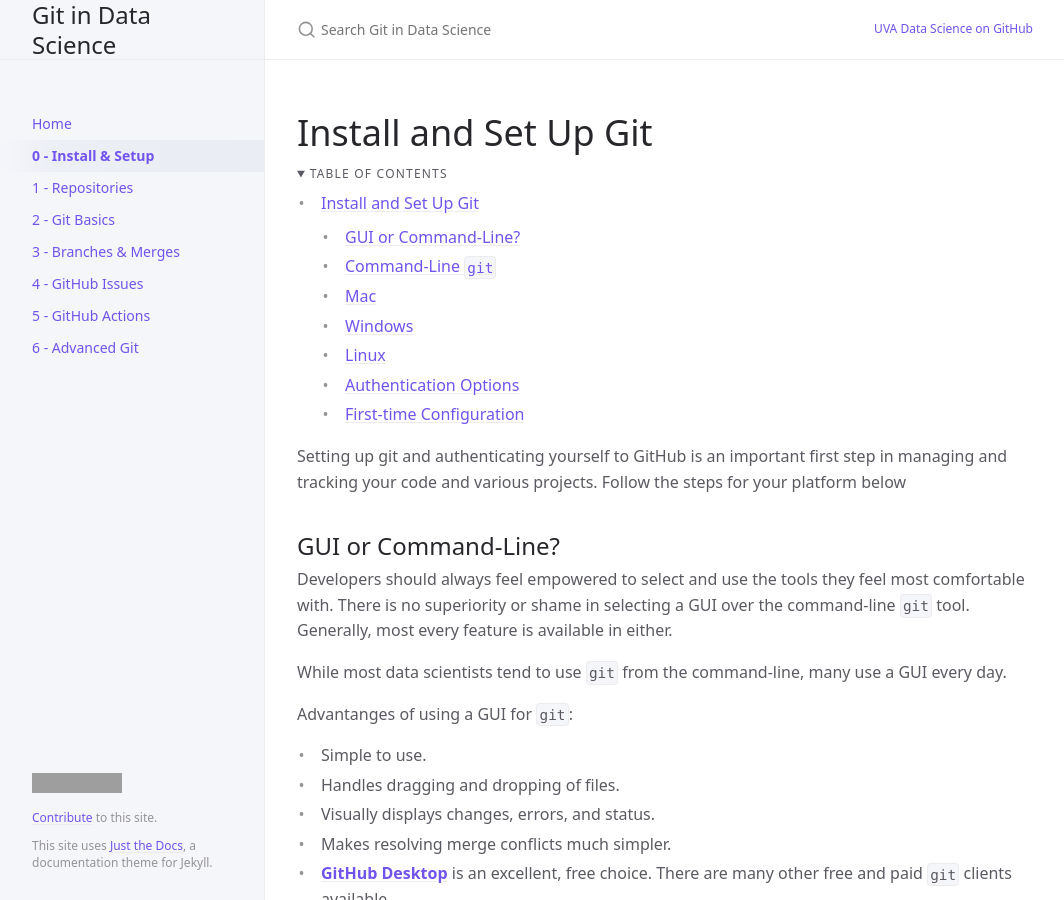
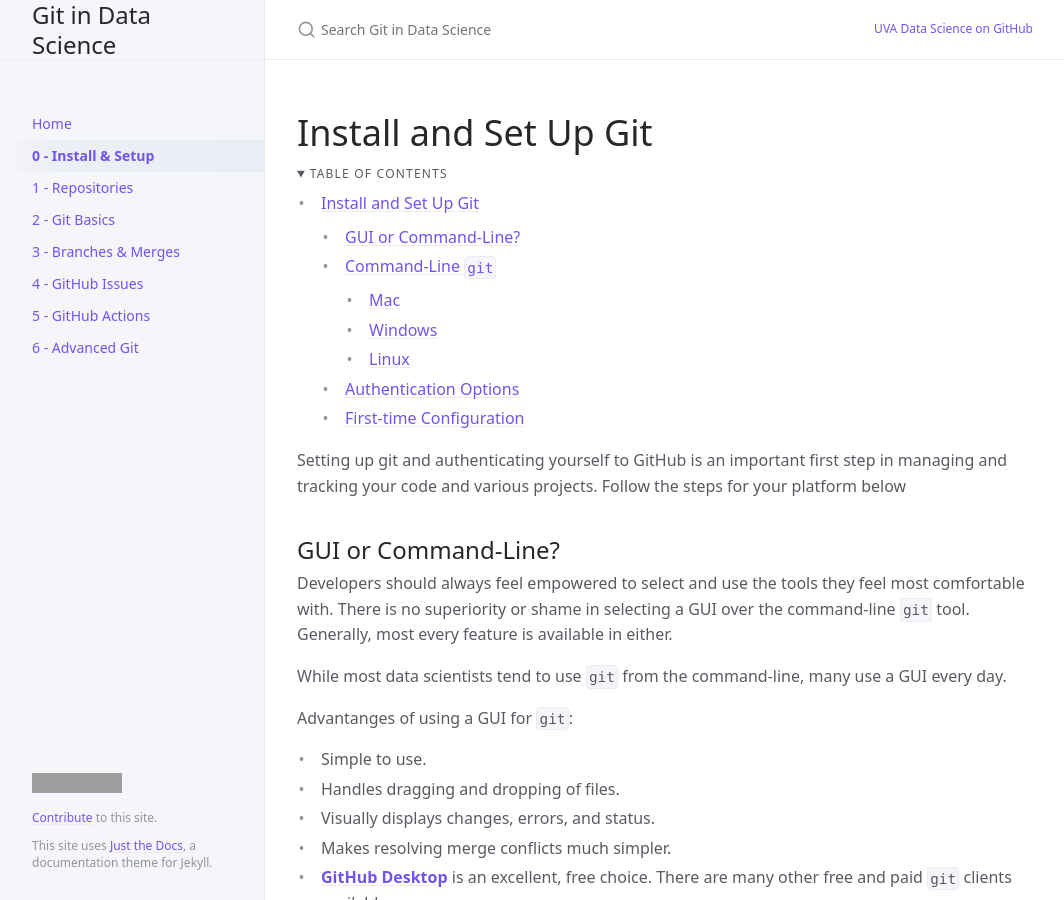
Before and after one commit to UVADS/git-basics, a Jekyll site: the page built from docs/setup.md, in a window 1280 px wide and 900 px high. Shown: the whole window, without its empty margins (107-1171 px from the left). Built offline with Jekyll 4.4.1, drawn with Linux system fonts in a browser that asks for light colours; cached includes are drawn as plain includes; grey boxes are pictures that could not be loaded.

Commit message:
GUI vs. CLI

```diff
--- a/docs/setup.md
+++ b/docs/setup.md
@@ -47,7 +47,7 @@ In order to focus on specific operations and workflow steps using `git` this doc
 
 Data scientists and software developers who write code regularly *greatly* tend to use the terminal/command-line to interact with `git`. This primer assumes this and does not address various GUI tools for working with `git` and GitHub.
 
-## Mac
+### Mac
 
 **Here's a walkthrough for Mac users on how to set up git, SSH keys, and GitHub.**
 
@@ -61,7 +61,7 @@ Data scientists and software developers who write code regularly *greatly* tend
 </ol>
 
 
-## Windows
+### Windows
 
 **Here's a walkthrough for Windows users on how to set up git-bash, SSH keys, and GitHub.**
 
@@ -79,7 +79,7 @@ Using `ssh-keygen.exe` in `git-bash` creates a keypair successfully, but (appare
     <li>See the screencast above for a walkthrough.</li>
 </ol>
 
-## Linux
+### Linux
 
 Install `git` in a Linux distro with the built-in package manager:
 
```
